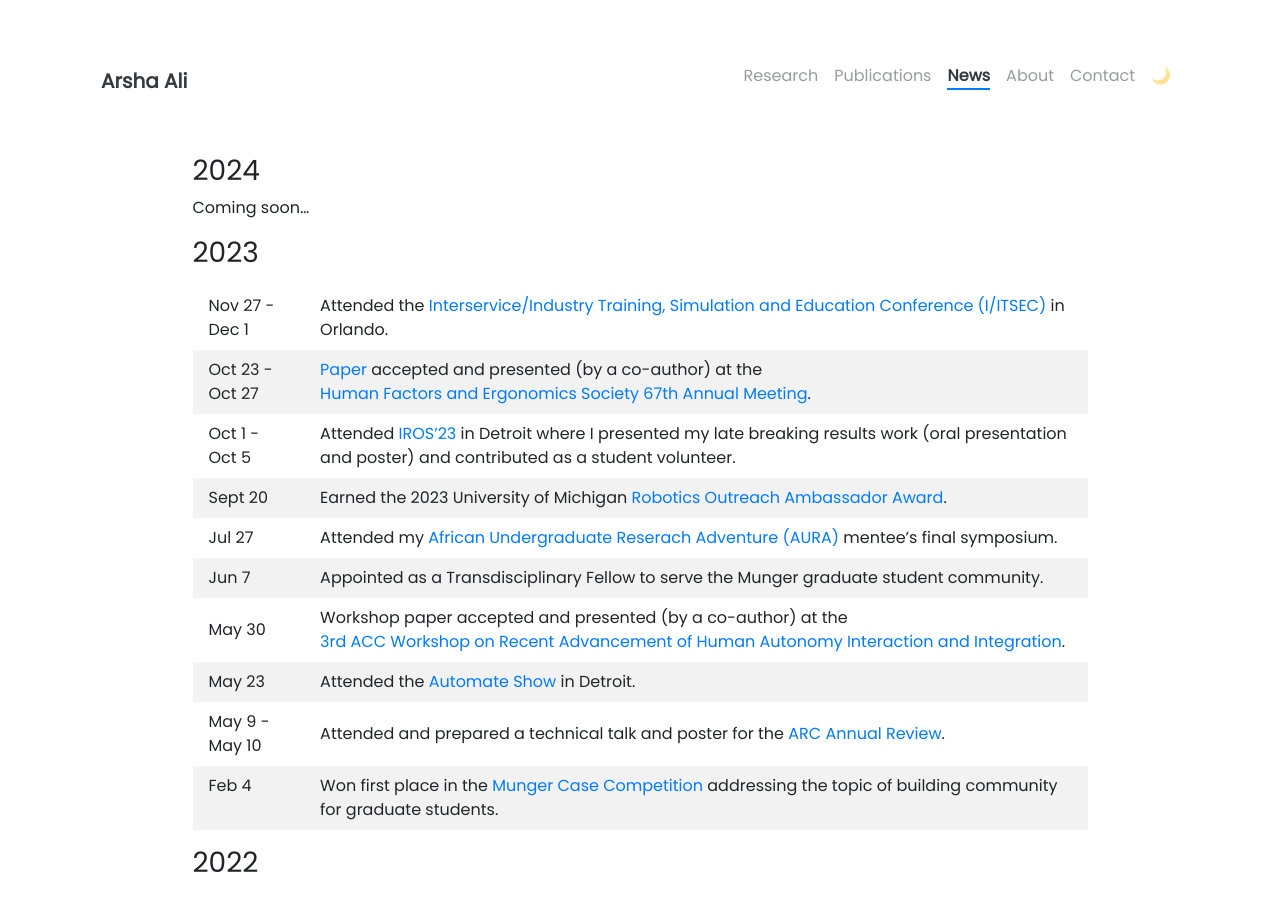
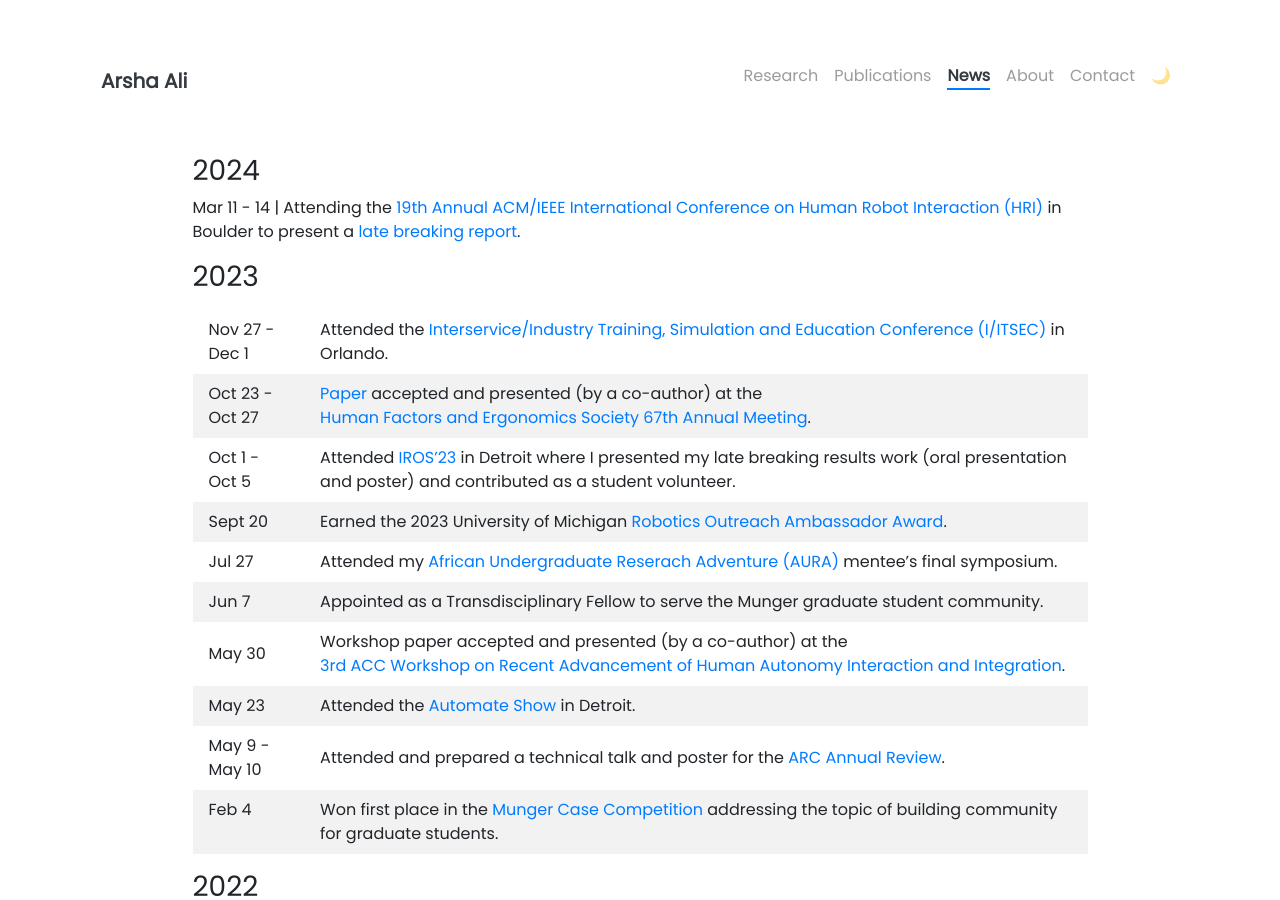
Before and after one commit to arshaali/arshaali.github.io, a Jekyll site: the page built from pages/news.md, in a window 1280 px wide and 900 px high. Built offline with Jekyll 4.4.1, drawn with Linux system fonts in a browser that asks for light colours; nearby versions of some CDN libraries.

Commit message:
Update news.md

```diff
--- a/pages/news.md
+++ b/pages/news.md
@@ -13,7 +13,7 @@ td, th {
 </style>
 
 ### 2024
-Coming soon...
+Mar 11 - 14 | Attending the [19th Annual ACM/IEEE International Conference on Human Robot Interaction (HRI)](https://humanrobotinteraction.org/2024/) in Boulder to present a [late breaking report](https://deepblue.lib.umich.edu/handle/2027.42/192466).
 
 ### 2023
 
```
